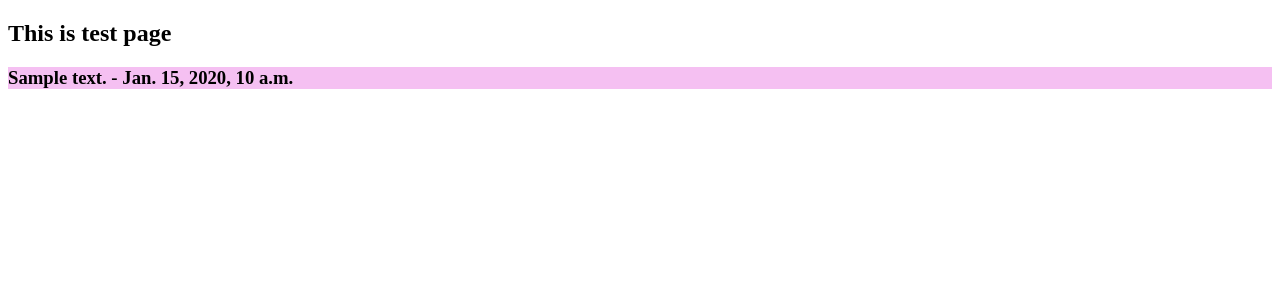
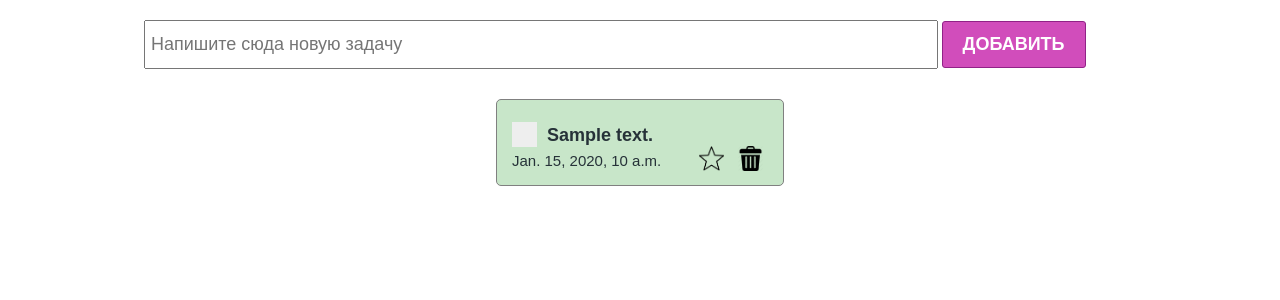
Before and after one commit to mk-sabira/todo, a Django app: template main/templates/test.html in a window 1280 px wide. Shown: the top 300 px of the page. Run offline with Django 3.2, Linux system fonts and the light colour scheme; the template is opened without the code that fills it: most values are stand-ins (such as "Sample title", 1, 10 or a date in 2020).

Commit message:
added new information in test page

```diff
--- a/main/templates/test.html
+++ b/main/templates/test.html
@@ -1,15 +1,56 @@
+{% load static %}
 <!DOCTYPE html>
 <html lang="en">
 <head>
     <meta charset="UTF-8">
     <meta name="viewport" content="width=device-width, initial-scale=1.0">
     <title>Document</title>
+    <!-- <link rel="stylesheet" href="./styles//index.css"/> -->
+    <!-- <link rel="stylesheet" href="./styles/ckeckbox.css"/> -->
+    <link rel="stylesheet" href="{% static 'styles/index.css' %}"/>
+    <link rel="stylesheet" href="{% static 'styles/checkbox.css' %}"/>
 </head>
 <body>
-    <h2>This is test page</h2>
+    <!-- <h2>This is test page</h2>
     {% for todo in todo_list%}
        <h3 style="background-color: rgb(245, 192, 242);"> {{ todo.text }} - {{ todo.created_at}}</h3>
 
-    {% endfor %}
+    {% endfor %} -->
+    <section>
+
+        <div class="create_container">
+            <input
+            class="create_input"
+            type="text"
+            placeholder="Напишите сюда новую задачу"
+            />
+            <button class="create_button">Добавить</button>
+
+        </div>
+
+        <div class="todo_container">
+
+            {% for todo in todo_list %}
+            <div class="todo_item">
+                <div class="todo_item_header">
+                    <label class="checkbox_container">
+                        <input type="checkbox"/>
+                        <span class="checkmark"></span>
+                    </label>
+                    <h4>{{ todo.text }}</h4>
+                    </div>
+                    <div class="todo_item_footer">
+                    <p>{{ todo.created_at }}</p>
+                    <div class="action_buttons">
+                        <img src="./icons/unmaked.png"/>
+                        <img src="./icons/delate.png"/>
+                    </div>
+                </div>
+
+            </div>
+            {% endfor %}
+        </div>
+
+    </section>
 </body>
 </html>
```
